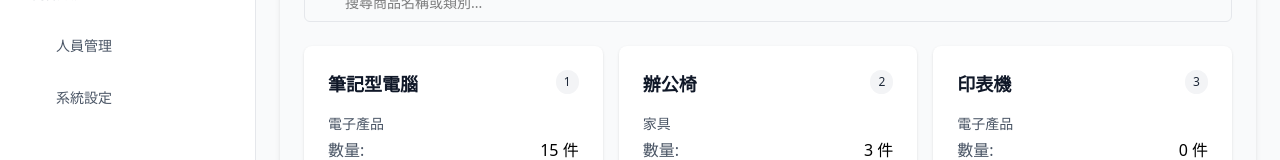
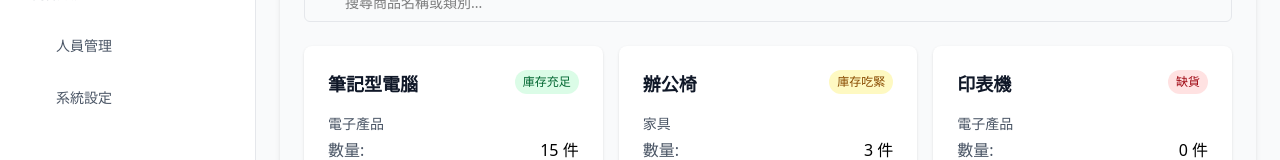
Before and after one commit to san257718/Item-Backstage, a React app: page /admin/inventory/management in a window 1280 px wide. Shown: the part 284-444 px from the top of the page. Built offline with nearby package versions, Linux system fonts and the light colour scheme; sample sign-in values are in the browser's storage; some icons are missing.

Commit message:
fix: 修改README 內容

```diff
--- a/src/pages/inventoryPage/management/managementPage.tsx
+++ b/src/pages/inventoryPage/management/managementPage.tsx
@@ -17,14 +17,28 @@ export default function InventoryManagementPage() {
   // 取得狀態顏色
   const getStatusColor = (status: string): string => {
     switch (status) {
-      case '庫存充足':
+      case '1':
         return 'bg-green-100 text-green-800';
-      case '庫存吃緊':
+      case '2':
         return 'bg-yellow-100 text-yellow-800';
-      case '缺貨':
+      case '3':
         return 'bg-red-100 text-red-800';
       default:
         return 'bg-gray-100 text-gray-800';
+    }
+  };
+
+  // 取得狀態文字
+  const getStatusText = (status: string): string => {
+    switch (status) {
+      case '1':
+        return '庫存充足';
+      case '2':
+        return '庫存吃緊';
+      case '3':
+        return '缺貨';
+      default:
+        return '庫存充足';
     }
   };
 
@@ -115,7 +129,7 @@ export default function InventoryManagementPage() {
                     <span
                       className={`px-2 py-1 rounded-full text-xs font-medium ${getStatusColor(item.status.toLowerCase())}`}
                     >
-                      {item.status}
+                      {getStatusText(item.status)}
                     </span>
                   </div>
                   <div className="text-sm text-gray-600 mb-1">{item.category}</div>
```
Also changed, not shown: 1 other file (tests, documents, lock files or other folders).
